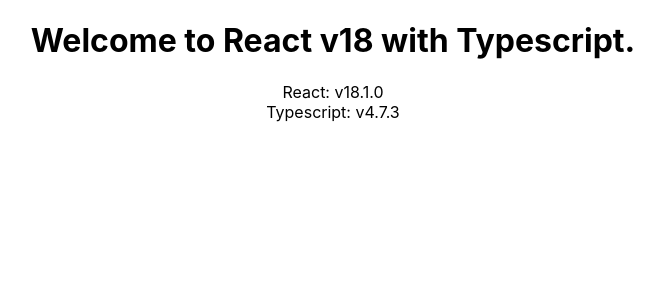
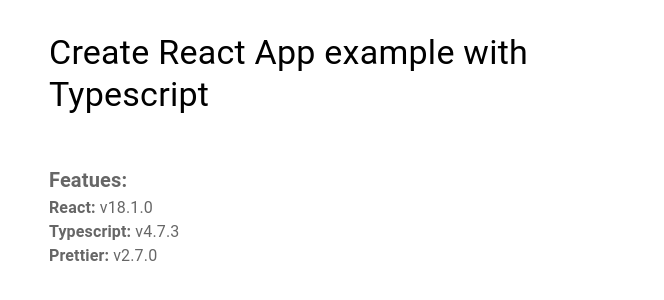
Before and after one commit to Quokka-Labs-LLP/base-nextjs, a React (Create React App) app: page / in a window 1280 px wide. Shown: the top 300 px of the page, without its empty margins (307-971 px from the left). Built offline with nearby package versions, Linux system fonts and the light colour scheme.

Commit message:
Change default template.

```diff
--- a/src/App.css
+++ b/src/App.css
@@ -1,38 +1,74 @@
-.App {
-  text-align: center;
+:root {
+  --font-family: 'Roboto', 'Helvetica', 'Arial', sans-serif;
 }
 
-.App-logo {
-  height: 40vmin;
-  pointer-events: none;
-}
-
-@media (prefers-reduced-motion: no-preference) {
-  .App-logo {
-    animation: App-logo-spin infinite 20s linear;
+@media (min-width: 600px) {
+  .container {
+    max-width: 600px;
   }
 }
 
-.App-header {
-  background-color: #282c34;
-  min-height: 100vh;
-  display: flex;
-  flex-direction: column;
-  align-items: center;
-  justify-content: center;
-  font-size: calc(10px + 2vmin);
-  color: white;
+@media (min-width: 600px) {
+  .container {
+    padding-left: 24px;
+    padding-right: 24px;
+  }
 }
 
-.App-link {
-  color: #61dafb;
+.container {
+  width: 100%;
+  margin-left: auto;
+  box-sizing: border-box;
+  margin-right: auto;
+  display: block;
+  padding-left: 16px;
+  padding-right: 16px;
 }
 
-@keyframes App-logo-spin {
-  from {
-    transform: rotate(0deg);
-  }
-  to {
-    transform: rotate(360deg);
-  }
+.box {
+  margin-top: 32px;
+  margin-bottom: 32px;
 }
+
+.heading {
+  margin: 0;
+  font-family: var(--font-family);
+  font-weight: 400;
+  font-size: 2.125rem;
+  line-height: 1.235;
+  letter-spacing: 0.00735em;
+  margin-bottom: 0.35em;
+}
+
+p {
+  margin: 0;
+}
+
+.paragraph {
+  margin: 0;
+  font-family: var(--font-family);
+  font-weight: 500;
+  font-size: 1.25rem;
+  line-height: 1.6;
+  letter-spacing: 0.0075em;
+  color: rgba(0, 0, 0, 0.6);
+  margin-top: 48px;
+  margin-bottom: 0px;
+}
+
+b {
+  font-family: var(--font-family);
+  font-weight: 600;
+}
+
+.features {
+  margin: 0;
+  font-family: var(--font-family);
+  font-weight: 400;
+  font-size: 1rem;
+  line-height: 1.5;
+  letter-spacing: 0.00938em;
+  color: rgba(0, 0, 0, 0.6);
+  margin-top: 0px;
+  margin-bottom: 24px;
+}
--- a/src/App.tsx
+++ b/src/App.tsx
@@ -1,14 +1,26 @@
 import React from 'react'
 import './App.css'
 
-const App: React.FC = () => {
+export default function App(): JSX.Element {
   return (
-    <>
-      <h1 style={{ textAlign: 'center' }}>Welcome to React v18 with Typescript.</h1>
-      <p style={{ textAlign: 'center', margin: 0 }}>React: v18.1.0</p>
-      <p style={{ textAlign: 'center', margin: 0 }}>Typescript: v4.7.3</p>
-    </>
+    <div className='container'>
+      <div className='box'>
+        <h1 className='heading'>Create React App example with Typescript</h1>
+        <p className='paragraph'>
+          <b>Featues: </b>
+        </p>
+        <p className='features'>
+          <p>
+            <b>React:</b> v18.1.0
+          </p>
+          <p>
+            <b>Typescript:</b> v4.7.3
+          </p>
+          <p>
+            <b>Prettier:</b> v2.7.0
+          </p>
+        </p>
+      </div>
+    </div>
   )
 }
-
-export default App
```
